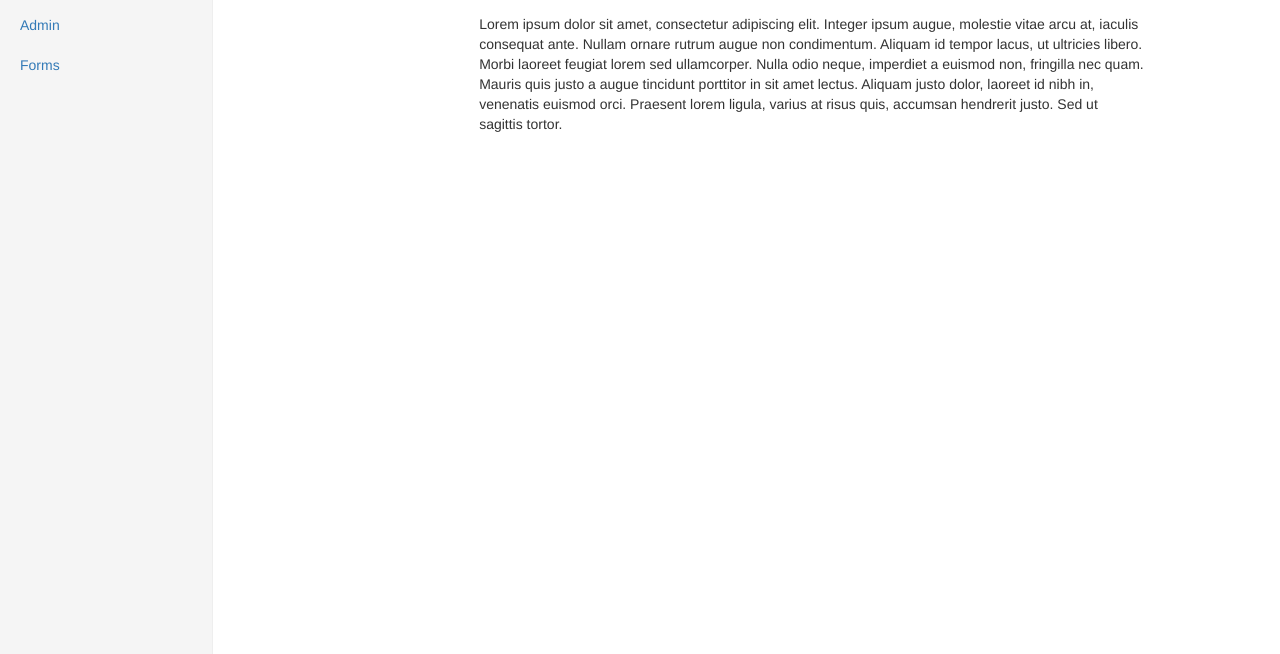
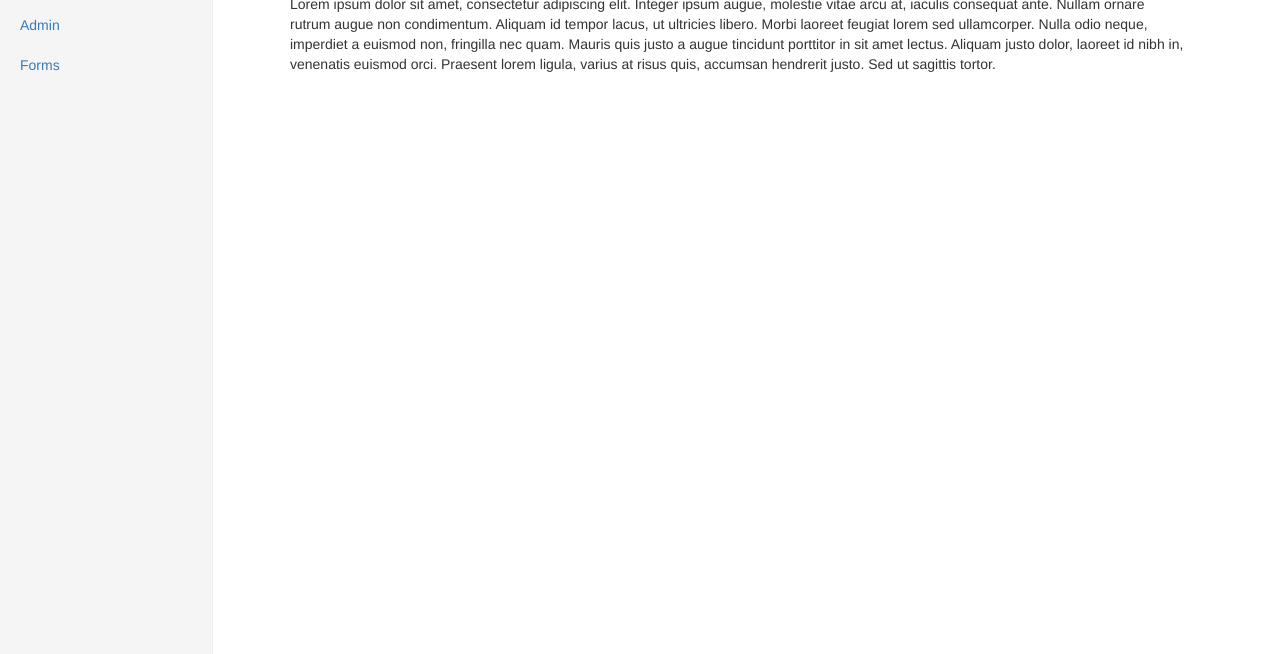
Before and after one commit to ameyborkar/cs5610fall2015, a website: page public/assignment/index.html at #/home in a window 1280 px wide. Shown: the part 146-800 px from the top of the page. Drawn offline with nearby package versions, Linux system fonts and the light colour scheme; some packages are replaced by stand-ins of ours.

Commit message:
changes in home view html

```diff
--- a/public/assignment/home/home.view.html
+++ b/public/assignment/home/home.view.html
@@ -1,7 +1,5 @@
-<html><body>
-<div class="col-sm-9 col-sm-offset-3 col-md-10 col-md-offset-2 main">
 <h1 class="page-header">Welcome !</h1>
-<p>Lorem ipsum dolor sit amet, consectetur adipiscing elit. Integer ipsum augue,
+Lorem ipsum dolor sit amet, consectetur adipiscing elit. Integer ipsum augue,
 molestie vitae arcu at, iaculis consequat ante. Nullam ornare rutrum augue
 non condimentum. Aliquam id tempor lacus, ut ultricies libero. Morbi
 laoreet feugiat lorem sed ullamcorper. Nulla odio neque, imperdiet a euismod
@@ -9,6 +7,3 @@ non, fringilla nec quam. Mauris quis justo a augue tincidunt porttitor in
 sit amet lectus. Aliquam justo dolor, laoreet id nibh in, venenatis euismod
 orci. Praesent lorem ligula, varius at risus quis, accumsan hendrerit justo.
 Sed ut sagittis tortor.
-		</p>
-	</div>
-</body></html>
```
Also changed, not shown: 1 other file.
